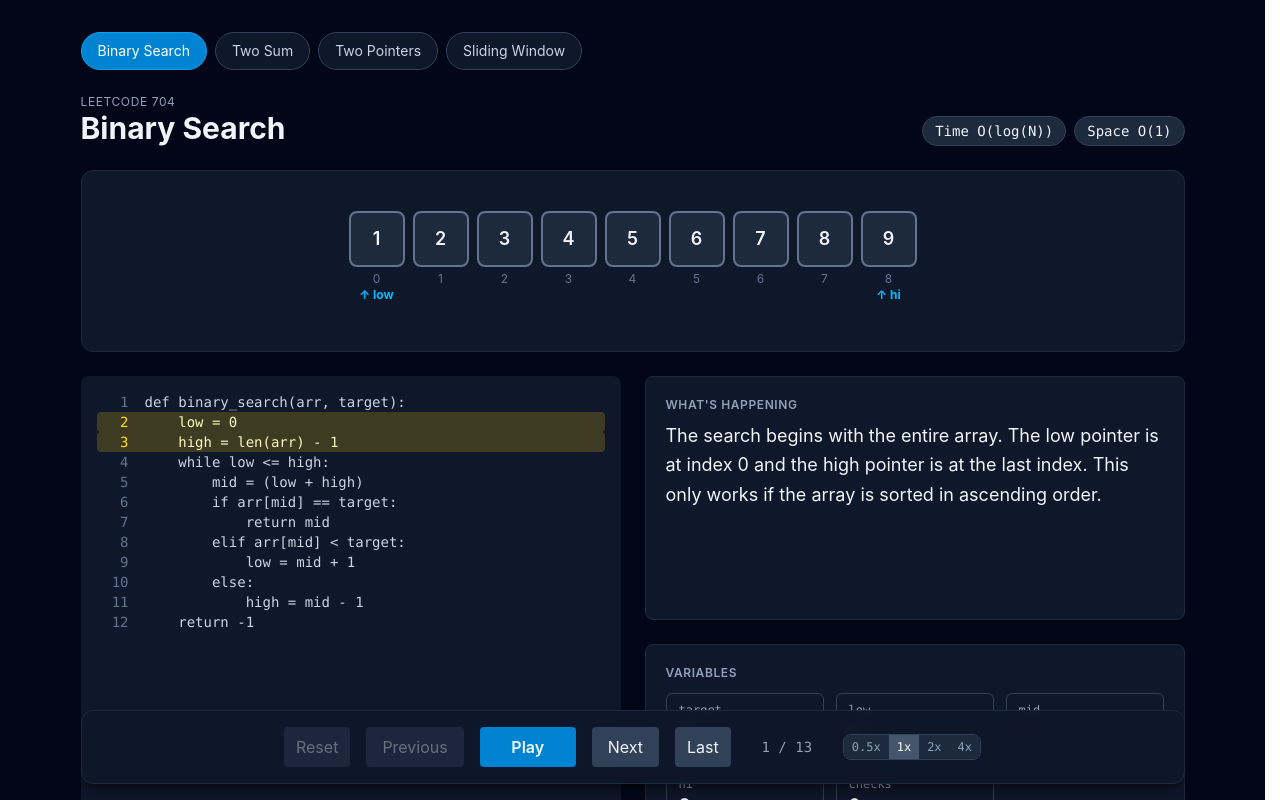
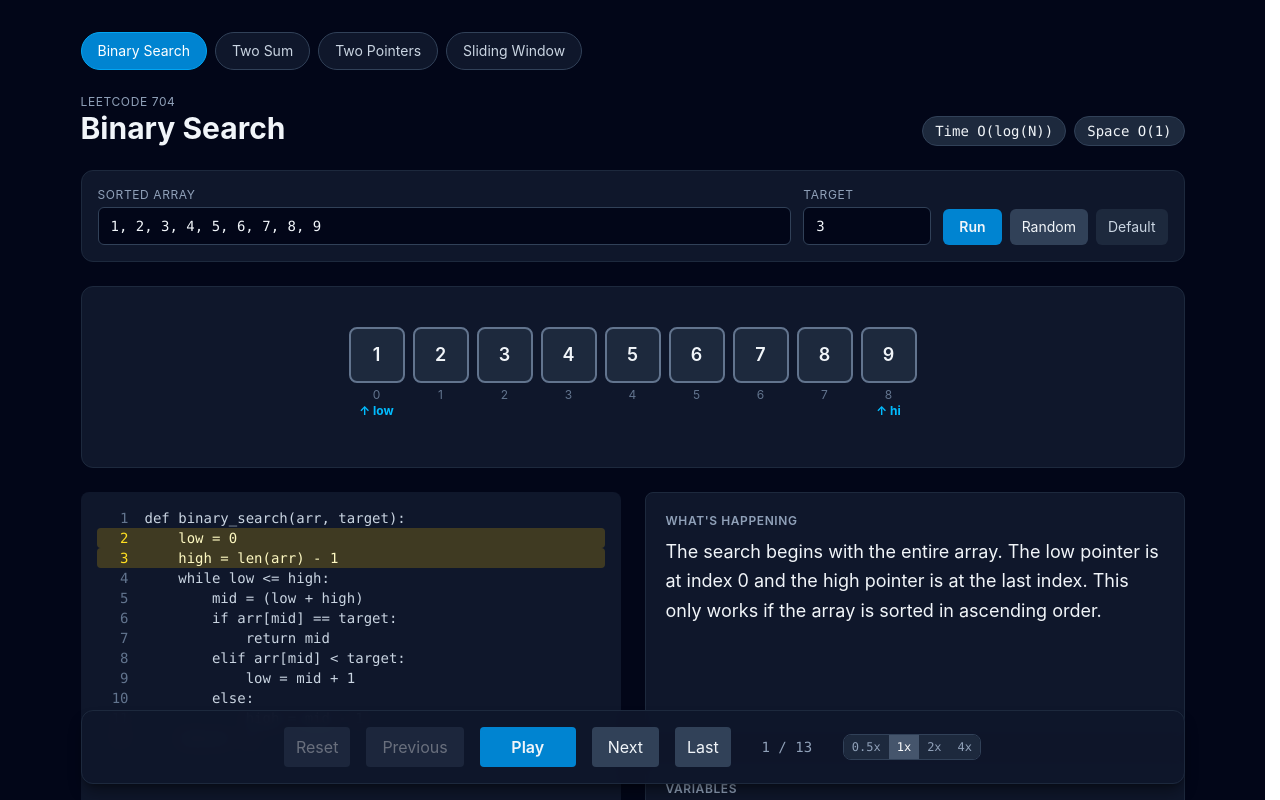
Before and after one commit to max-dean05/under-the-hood, a React (Vite) app: page / in a window 1280 px wide. Shown: the top 800 px of the page. Built offline with nearby package versions, Linux system fonts and the light colour scheme.

Commit message:
created input editor

```diff
--- a/src/App.jsx
+++ b/src/App.jsx
@@ -4,6 +4,7 @@ import ArrayView from "./components/ArrayView.jsx";
 import CodePanel from "./components/CodePanel.jsx";
 import VarsPanel from "./components/VarsPanel.jsx";
 import HashMapView from "./components/HashMapView.jsx";
+import InputEditor from './components/InputEditor.jsx';
 
 const SPEEDS = [
   { label: "0.5x", ms: 2000 },
@@ -17,10 +18,12 @@ function App() {
   const [stepIndex, setStepIndex] = useState(0);
   const [isPlaying, setIsPlaying] = useState(false);
   const [speed, setSpeed] = useState(1200);
+  const [customInput, setCustomInput] = useState(null);
 
   const mod = modules.find((m) => m.id === moduleId);
 
-  const steps = useMemo(() => mod.generateSteps(mod.defaultInput), [mod]);
+  const input = customInput ?? mod.defaultInput;
+  const steps = useMemo(() => mod.generateSteps(input), [mod, input]);
   const step = steps[stepIndex];
 
   const isFirstStep = stepIndex === 0;
@@ -61,6 +64,7 @@ function App() {
     setIsPlaying(false);
     setModuleId(id);
     setStepIndex(0);
+    setCustomInput(null);
   }
 
   function togglePlay() {
@@ -71,6 +75,12 @@ function App() {
   function goTo(index) {
     setIsPlaying(false);
     setStepIndex(index);
+  }
+
+  function applyInput(newInput) {
+    setIsPlaying(false);
+    setCustomInput(newInput);
+    setStepIndex(0);
   }
 
   return (
@@ -111,6 +121,9 @@ function App() {
               </span>
             </div>
           </header>
+
+          {/* Custom input field */}
+          <InputEditor mod={mod} input={input} onApply={applyInput} />
 
           {/* Visualization */}
           <section className="bg-slate-900 border border-slate-800 rounded-xl px-6 pt-10 pb-6 flex flex-col items-center overflow-x-auto">
--- /dev/null
+++ b/src/components/InputEditor.jsx
@@ -0,0 +1,59 @@
+import { useState, useEffect } from "react";
+import { toTexts, parseFields } from "../engine/inputs.js";
+
+export default function InputEditor({ mod, input, onApply }) {
+    const [texts, setTexts] = useState(() => toTexts(mod.inputFields, input));
+    const [error, setError] = useState(null);
+
+    // when the input changes, refresh the boxes
+    useEffect(() => {
+        setTexts(toTexts(mod.inputFields, input));
+        setError(null);
+    }, [mod, input]);
+
+    function apply() {
+        const parsed = parseFields(mod.inputFields, texts);
+        if (parsed.error) return setError(parsed.error);
+        const problem = mod.validateInput(parsed.value);
+        if (problem) return setError(problem);
+        setError(null);
+        onApply(parsed.value);
+    }
+
+    return (
+        <form
+            onSubmit={(e) => { e.preventDefault(); apply(); }}  // enter key applies
+            className="bg-slate-900 border border-slate-800 rounded-xl p-4 flex flex-col gap-3"
+        >
+            <div className="flex flex-wrap items-end gap-3">
+                {mod.inputFields.map((f) => (
+                    <label key={f.name} className={`flex flex-col gap-1 ${f.type === "array" ? "flex-1 min-w-56" : "w-32"}`}>
+                        <span className="text-xs uppercase tracking-wider text-slate-400">{f.label}</span>
+                        <input
+                            id={`input-${f.name}`}
+                            value={texts[f.name] ?? ""}
+                            onChange={(e) => setTexts({ ...texts, [f.name]: e.target.value})}
+                            className="bg-slate-950 border border-slate-700 rounded-md px-3 py-2 font-mono text-sm focus:outline-none focus:border-sky-500"
+                        />
+                    </label>
+                ))}
+
+                <div className="flex gap-2">
+                    <button type="submit" className="px-4 py-2 rounded-md bg-sky-600 hover:bg-sky-500 text-sm font-semibold">
+                        Run
+                    </button>
+                    <button type="button" onClick={() => onApply(mod.randomInput())}
+                        className="px-3 py-2 rounded-md bg-slate-700 hover:bg-slate-600 text-sm">
+                        Random
+                    </button>
+                    <button type="button" onClick={() => onApply(mod.defaultInput)}
+                        className="px-3 py-2 rounded-md bg-slate-800 hover:bg-slate-700 text-sm text-slate-300">
+                        Default
+                    </button>
+                </div>
+            </div>
+
+            {error && <p className="text-sm text-rose-400">{error}</p>}
+        </form>
+    )
+}
--- /dev/null
+++ b/src/engine/inputs.js
@@ -0,0 +1,58 @@
+// ----- Parsing -----
+
+// turn the current input into text
+export function toTexts(fields, input) {
+    const texts = {};
+    for (const f of fields) {
+        texts[f.name] = f.type === "array" ? input[f.name].join(", ") : String(input[f.name]);
+    }
+    return texts;
+}
+
+// turn text box into values
+export function parseFields(fields, texts) {
+    const value = {};
+    for (const f of fields) {
+        const raw = (texts[f.name] ?? "").trim();
+
+        if (f.type === "array") {
+            if (raw === "") return { error: `${f.label} can't be empty.`};
+            const nums = raw.split(/[\s,]+/).filter(Boolean).map(Number);
+            if (nums.some((n) => !Number.isInteger(n))) {
+                return { error: `${f.label} must be whole numbers separated by commas, like 1, 3, 5.` };
+            }
+            value[f.name] = nums;
+        } else {
+            const n = Number(raw);
+            if (raw === "" || !Number.isInteger(n)) {
+                return { error: `${f.label} must be a whole number.` };
+            }
+            value[f.name] = n;
+        }
+    }
+    return { value };
+}
+
+// ----- Validation -----
+
+export const isSorted = (arr) => arr.every((x, i) => i === 0 || arr[i-1] <= x);
+
+// common array checks, returns an error if something wrong or null if it's fine
+export function checkArray(arr, { minLen = 1, maxLen = 12, sorted = false } = {}) {
+    if (arr.length < minLen) return `Use at least ${minLen} numbers.`;
+    if (arr.length > maxLen) return `Use at most ${maxLen} numbers.`;
+    if (arr.some((x) => Math.abs(x) > 999)) return "Keep numbers between -999 and 999.";
+    if (sorted && !isSorted(arr)) return "This algorithm requires the array to be sorted in ascending order.";
+    return null;
+}
+
+// ----- Random Input Helpers -----
+
+export const randInt = (low, hi) => low + Math.floor(Math.random() * (hi - low + 1));
+
+// generate a `len` length array with random ints in ascending order
+export function randomSorted(len, low, hi) {
+    const set = new Set();
+    while (set.size < len) set.add(randInt(low, hi));
+    return [...set].sort((a, b) => a - b);
+}
--- a/src/modules/binarySearch.js
+++ b/src/modules/binarySearch.js
@@ -1,4 +1,5 @@
 import { createRecorder } from "../engine/createRecorder.js";
+import { checkArray, randInt, randomSorted } from "../engine/inputs.js";
 
 const code = [
     "def binary_search(arr, target):",  // 0
@@ -66,7 +67,7 @@ function generateSteps({ arr, target }) {
         }
 
     }
-    snap(11, 'The target is not in the array.');
+    snap(11, 'The target is not in the array, return -1.');
     return rec.steps;
 }
 
@@ -79,4 +80,15 @@ export const binarySearch = {
     generateSteps,
     time: "O(log(N))",
     space: "O(1)",
+    inputFields: [
+        { name: "arr", label: "Sorted array", type: "array" },
+        { name: "target", label: "Target", type: "number"},
+    ],
+    validateInput: ({ arr }) => checkArray(arr, { sorted: true }),
+    randomInput: () => {
+        const arr = randomSorted(randInt(7, 11), 1, 40);
+        // pick a non-existent target 25% of the time
+        const target = Math.random() < 0.75 ? arr[randInt(0, arr.length - 1)] : randInt(1, 40);
+        return { arr, target };
+    },
 };
--- a/src/modules/slidingWindow.js
+++ b/src/modules/slidingWindow.js
@@ -1,4 +1,5 @@
 import { createRecorder } from "../engine/createRecorder.js";
+import { checkArray, randInt, randomSorted } from "../engine/inputs.js";
 
 const code = [
     "def find_max_average(arr, k):",          // 0
@@ -188,4 +189,15 @@ export const slidingWindow = {
     generateSteps,
     time: "O(n)",
     space: "O(1)",
+    inputFields: [
+        { name: "arr", label: "Array", type: "array" },
+        { name: "k", label: "Window size k", type: "number" },
+    ],
+    validateInput: ({ arr, k }) =>
+        checkArray(arr) ??
+        (k < 1 || k > arr.length ? `k must be between 1 and ${arr.length} (the array length).` : null),
+    randomInput: () => {
+        const arr = Array.from({ length: randInt(8, 10) }, () => randInt(-3, 12));
+        return { arr, k: randInt(2, 4) };
+    },
 };
--- a/src/modules/twoPointers.js
+++ b/src/modules/twoPointers.js
@@ -1,4 +1,5 @@
 import { createRecorder } from "../engine/createRecorder.js";
+import { checkArray, randInt, randomSorted } from "../engine/inputs.js";
 
 const code = [
   "def two_sum_sorted(arr, target):", // 0
@@ -84,4 +85,15 @@ export const twoPointers = {
   generateSteps,
   time: "O(N)",
   space: "O(1)",
+  inputFields: [
+    { name: "arr", label: "Sorted array", type: "array" },
+    { name: "target", label: "Target", type: "number" },
+  ],
+  validateInput: ({ arr }) => checkArray(arr, { minLen: 2, sorted: true }),
+  randomInput: () => {
+    const arr = randomSorted(randInt(7, 9), 1, 30);
+    const i = randInt(0, arr.length - 2);
+    const j = randInt(i + 1, arr.length - 1);
+    return { arr, target: arr[i] + arr[j] };
+  },
 };
--- a/src/modules/twoSum.js
+++ b/src/modules/twoSum.js
@@ -1,4 +1,5 @@
 import { createRecorder } from '../engine/createRecorder.js';
+import { checkArray, randInt, randomSorted } from "../engine/inputs.js";
 
 const code = [
     "def two_sum(arr, target):",          // 0
@@ -78,4 +79,16 @@ export const twoSum = {
     mapLabel: "seen  (value → index)",
     time: "O(N)",
     space: "O(N)",
+    inputFields: [
+        { name: "arr", label: "Array", type: "array" },
+        { name: "target", label: "Target", type: "number" },
+    ],
+    validateInput: ({ arr }) => checkArray(arr, { minLen: 2, maxLen: 10 }),
+    randomInput: () => {
+        const arr = Array.from({ length: randInt(6, 8) }, () => randInt(1, 20));
+        // Put the answer's second number near the end so the map fills up first
+        const j = randInt(arr.length - 3, arr.length - 1);
+        const i = randInt(0, j - 1);
+        return { arr, target: arr[i] + arr[j] };
+    },
 }
```
